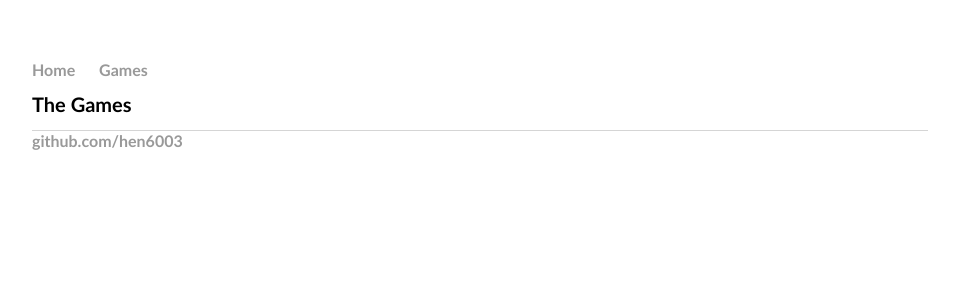
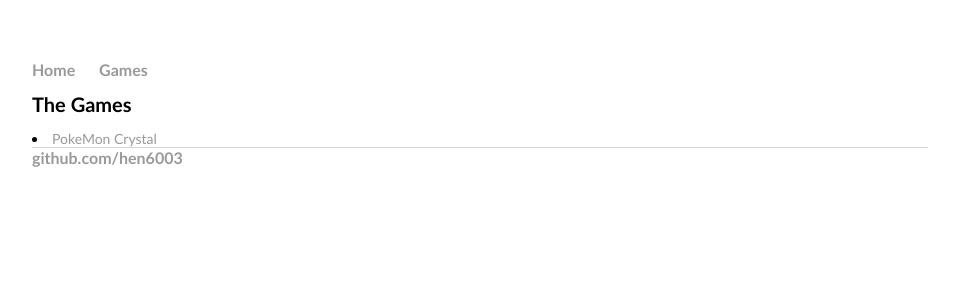
Before and after one commit to hen6003/hen6003.github.io, a Jekyll site: the page built from games/index.html, in a window 1280 px wide. Shown: the top 300 px of the page, without its empty margins (160-1119 px from the left). Built offline with Jekyll 4.4.1, drawn with Linux system fonts in a browser that asks for light colours.

Commit message:
Update index.html

```diff
--- a/games/index.html
+++ b/games/index.html
@@ -4,4 +4,5 @@ title: Henry Smith
 ---
 <div class="blurb">
 	<h1>The Games</h1>
+	<li><a href="/web">PokeMon Crystal</a></li>
 </div><!-- /.blurb -->
```
